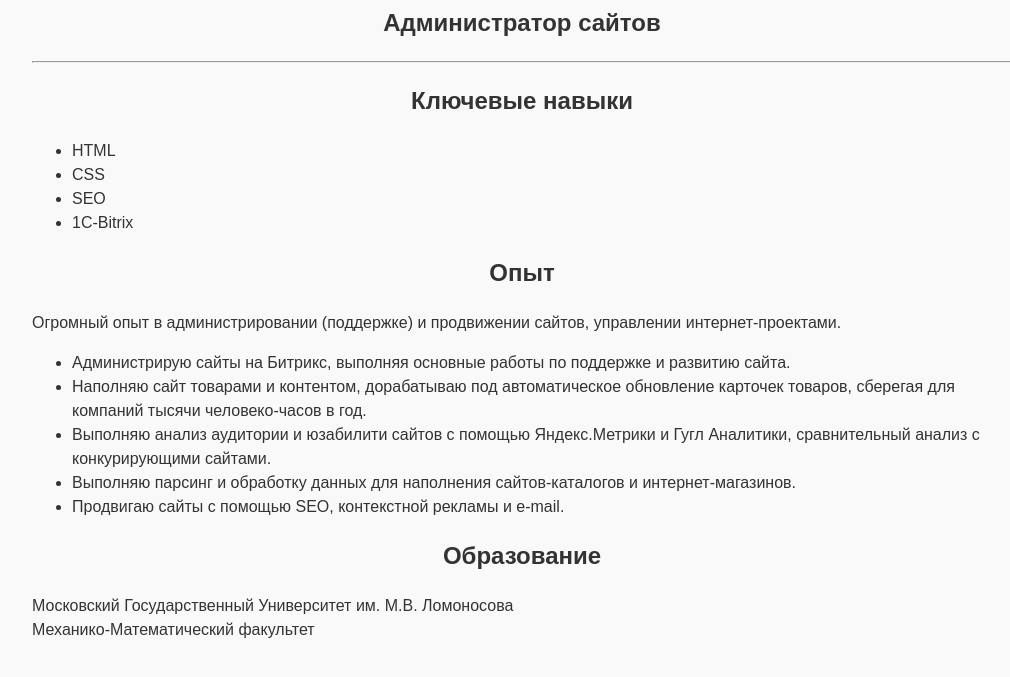
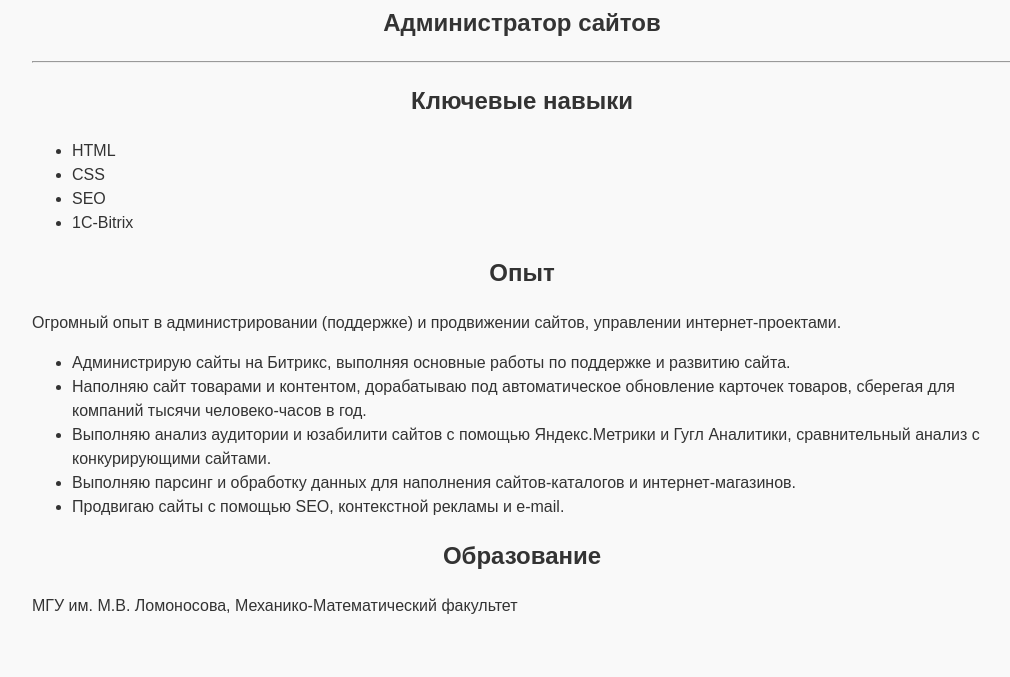
Before and after one commit to Anatoly77Karpov/anatoly77karpov.github.com, a plain HTML site: page index.html in a window 1280 px wide. Shown: the part 93-770 px from the top of the page, without its empty margins (118-1128 px from the left). Drawn offline with Linux system fonts and the light colour scheme.

Commit message:
Update index.html

```diff
--- a/index.html
+++ b/index.html
@@ -37,9 +37,7 @@
         <section>
             <h2>Образование</h2>
             <p>
-                Московский Государственный Университет им. М.В. Ломоносова
-            <br>
-                Механико-Математический факультет
+                МГУ им. М.В. Ломоносова, Механико-Математический факультет
             </p>
         </section>
       </main>
```
